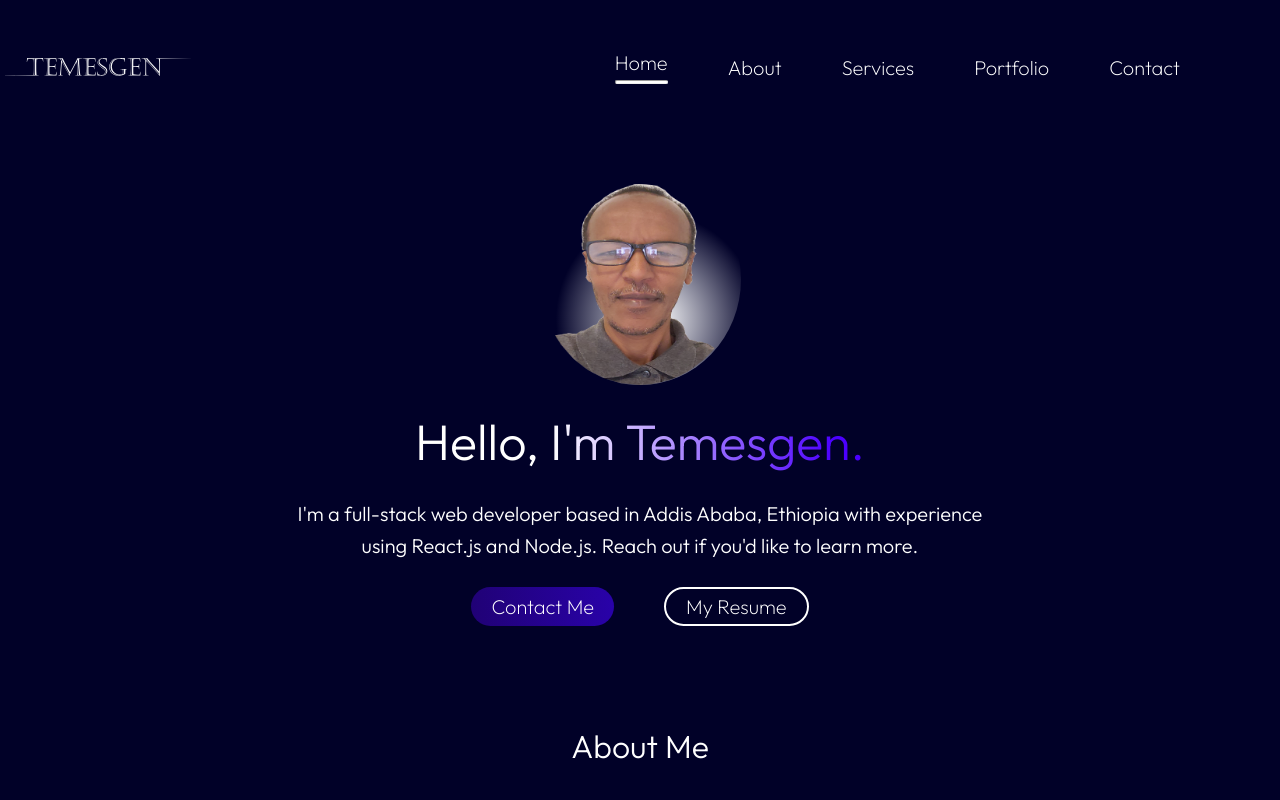
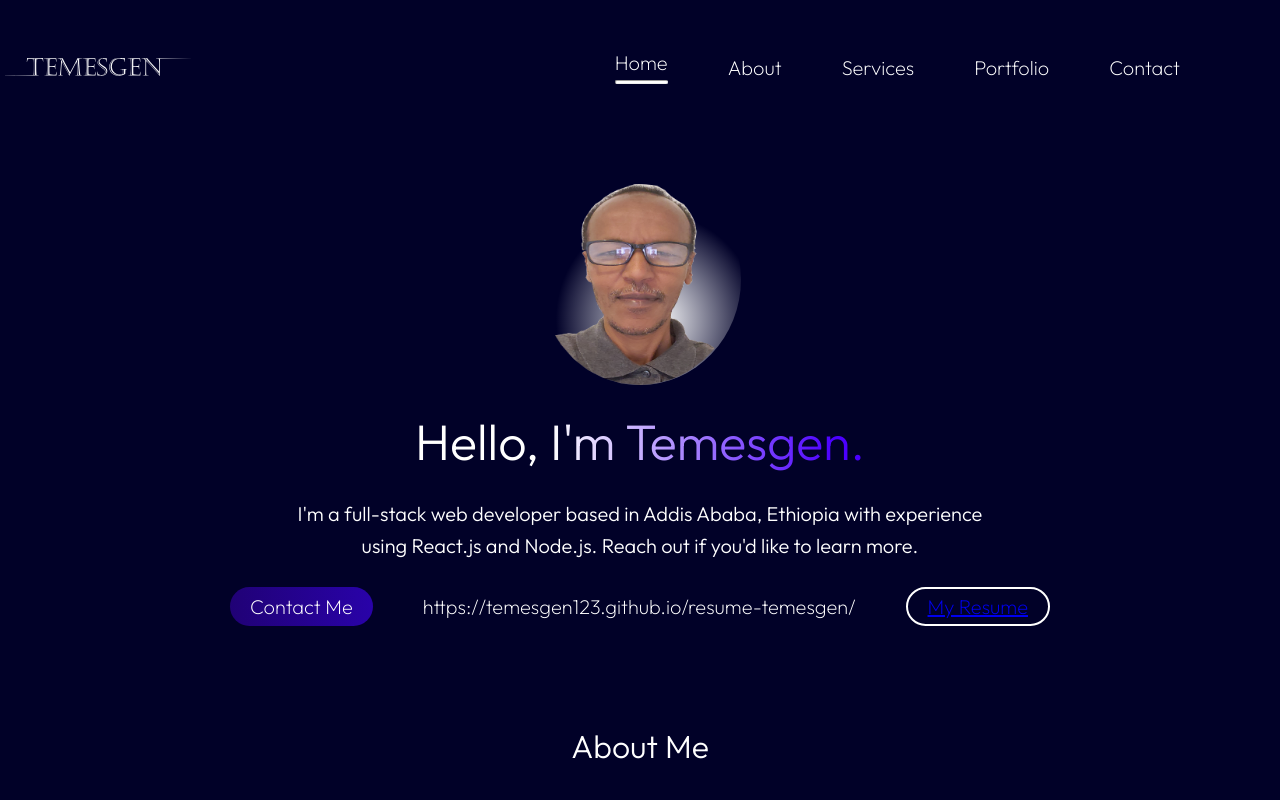
Before and after one commit to Temesgen123/temsgnportfolio, a React (Vite) app: page / in a window 1280 px wide. Shown: the top 800 px of the page. Built offline with nearby package versions, Linux system fonts and the light colour scheme.

Commit message:
attached resume

```diff
--- a/src/Components/Hero/Hero.jsx
+++ b/src/Components/Hero/Hero.jsx
@@ -22,7 +22,12 @@ const Hero = () => {
             Contact Me
           </AnchorLink>
         </div>
-        <div className="hero-resume">My Resume</div>
+        https://temesgen123.github.io/resume-temesgen/
+        <div className="hero-resume">
+          <AnchorLink href=" https://temesgen123.github.io/resume-temesgen/">
+            My Resume
+          </AnchorLink>
+        </div>
       </div>
     </div>
   );
```
